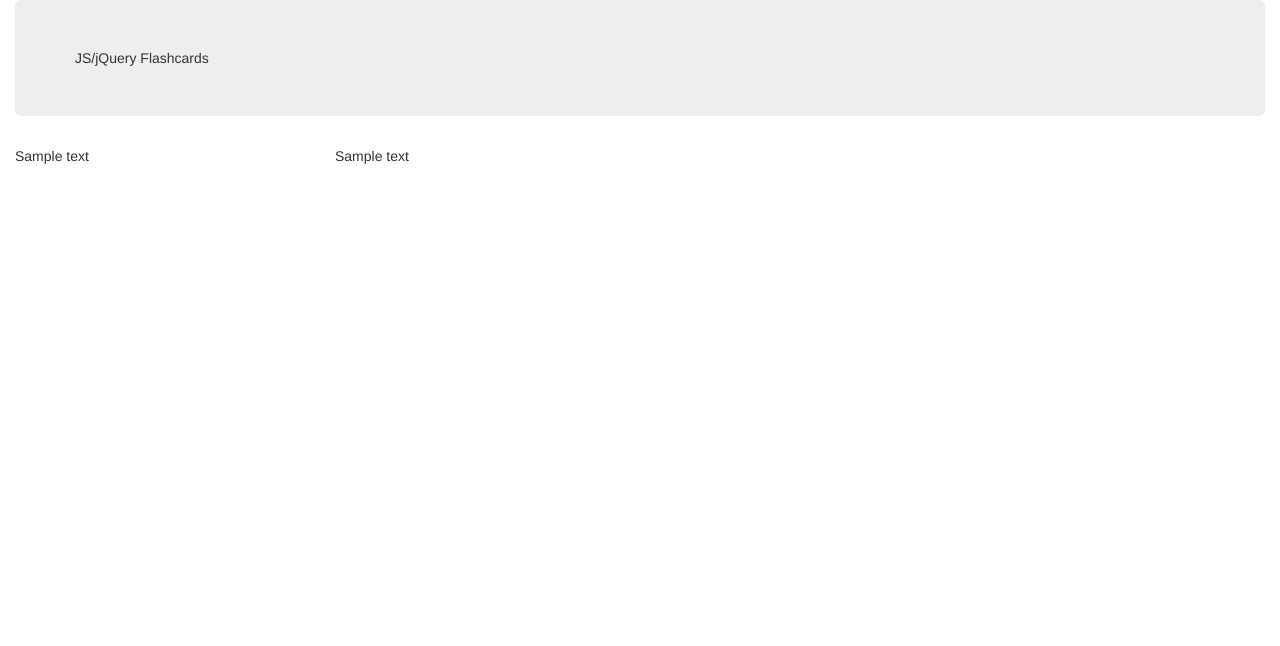
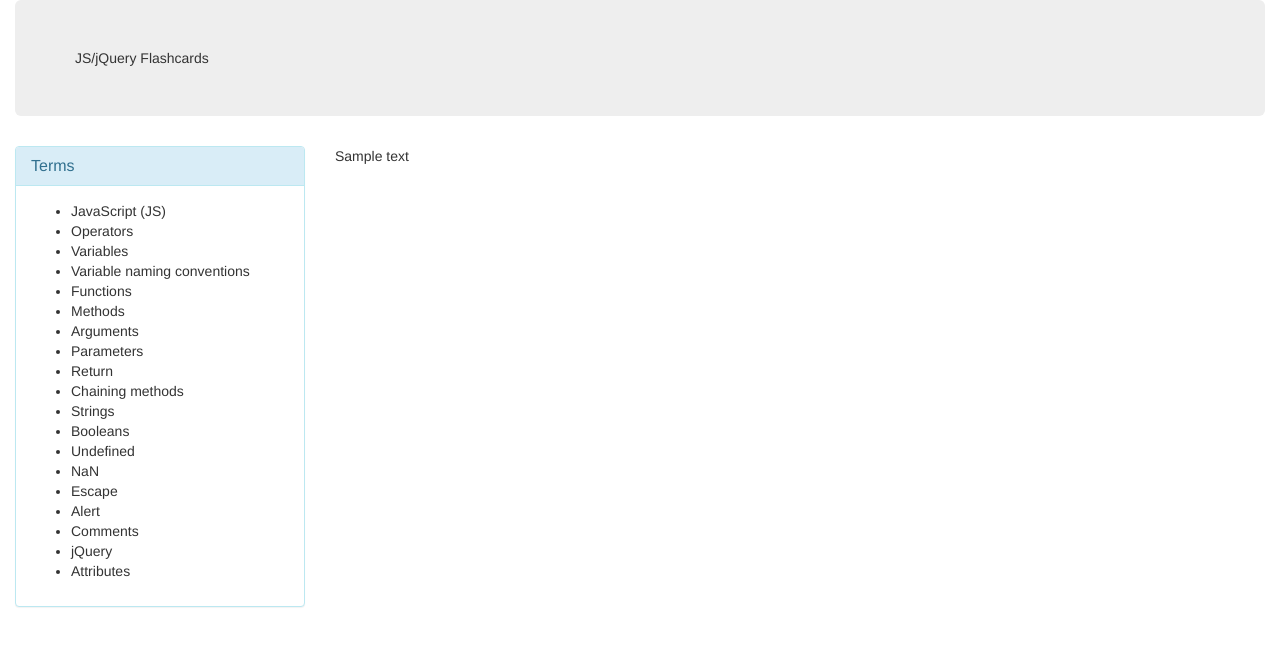
Before and after one commit to sleahy115/Flashcards, a plain HTML site: page index.html in a window 1280 px wide. Drawn offline with Linux system fonts and the light colour scheme.

Commit message:
add panel to left grid for terms

```diff
--- a/index.html
+++ b/index.html
@@ -14,7 +14,34 @@
     <div class="jumbotron"> JS/jQuery Flashcards</div>
     <div class="row">
       <div class="col-lg-3">
-        <p>Sample text</p>
+        <div class="panel panel-info">
+          <div class="panel-heading">
+            <h2 class="panel-title">Terms</h2>
+          </div>
+          <div class="panel-body">
+            <ul>
+              <li>JavaScript (JS)</li>
+              <li>Operators</li>
+              <li>Variables</li>
+              <li>Variable naming conventions</li>
+              <li>Functions</li>
+              <li>Methods</li>
+              <li>Arguments</li>
+              <li>Parameters</li>
+              <li>Return</li>
+              <li>Chaining methods</li>
+              <li>Strings</li>
+              <li>Booleans</li>
+              <li>Undefined</li>
+              <li>NaN</li>
+              <li>Escape</li>
+              <li>Alert</li>
+              <li>Comments</li>
+              <li>jQuery</li>
+              <li>Attributes</li>
+            </ul>
+          </div>
+        </div>
       </div>
       <div class="col-lg-9">
         <p>Sample text</p>
```
